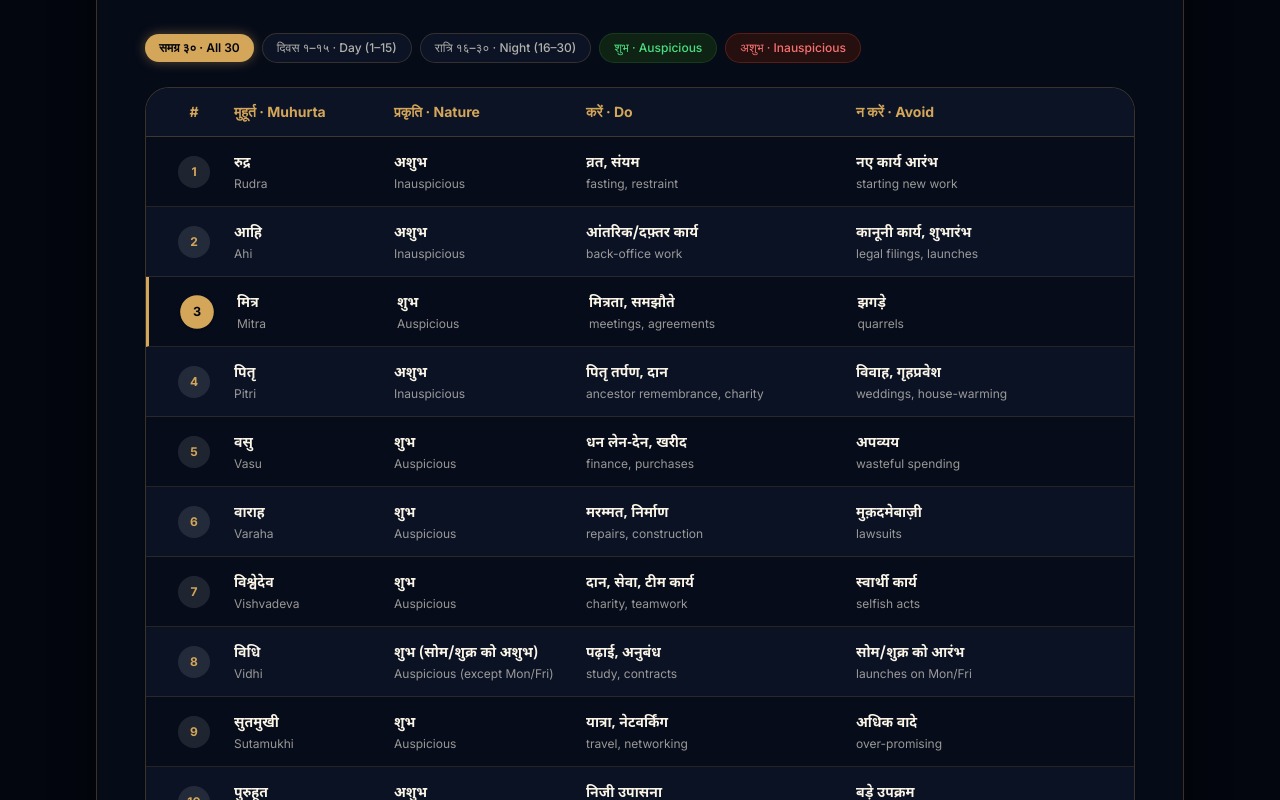
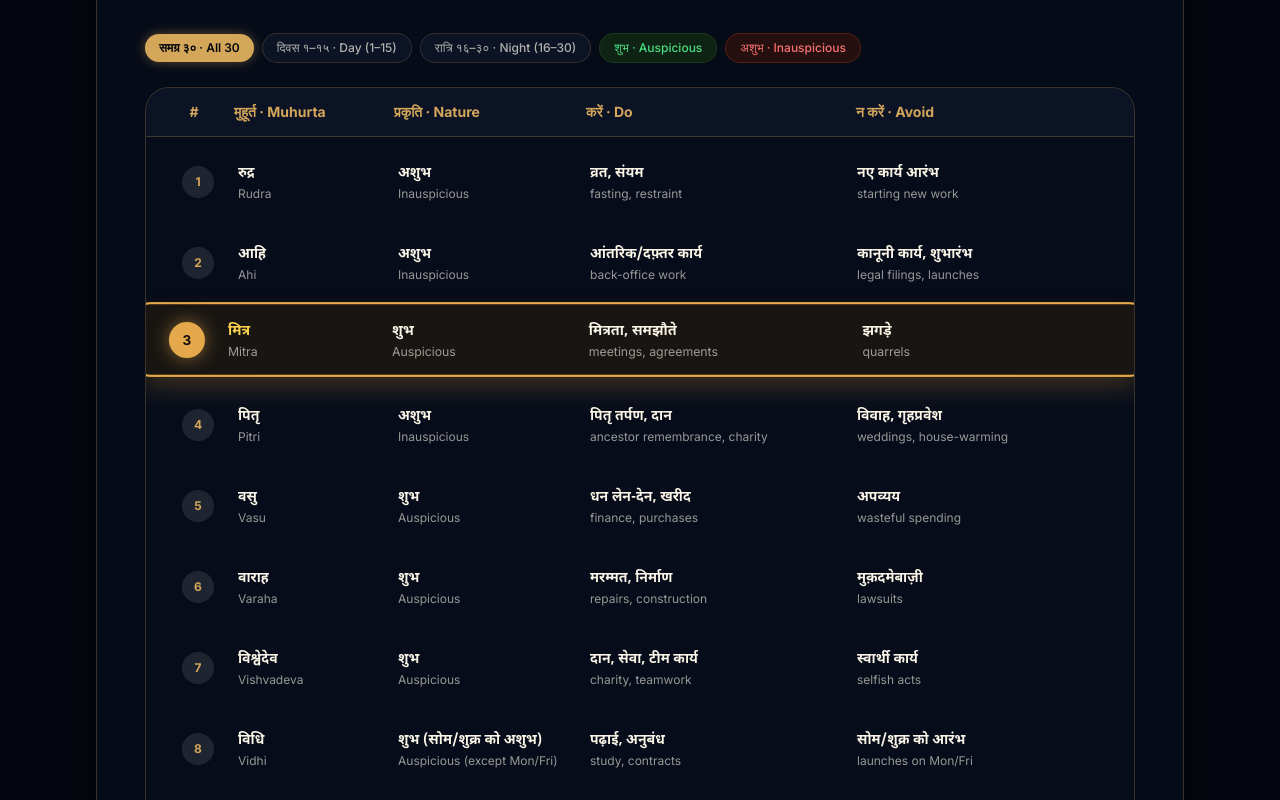
Before and after one commit to varunC28/vedic_clock_website, a Next.js app: page /guide in a window 1280 px wide. Shown: the part 9900-10700 px from the top of the page. Built offline with nearby package versions, Linux system fonts and the light colour scheme.

Commit message:
feat(guide): align 30 Muhurtas and 12 Rashis tables with identical Apple Dock zoom animation

```diff
--- a/src/app/guide/page.tsx
+++ b/src/app/guide/page.tsx
@@ -1129,9 +1129,9 @@ export default function GuidePage() {
               </span>
             </div>
 
-            {/* Table Rows (Zebra striped: alternating #FAF5EC/#F2E6D4 in parchment or #060C1A/#0A1224 in cosmic) */}
-            <div className={cn("w-full divide-y", t.divideSubtle)}>
-              {filteredMuhurtas.map((item, idx) => (
+            {/* Table Rows (Dock Card layout matching all tables) */}
+            <div className="w-full flex flex-col gap-1.5 sm:gap-2 py-2">
+              {filteredMuhurtas.map((item) => (
                 <PanchangTableRow
                   key={item.num}
                   index={item.num}
@@ -1146,11 +1146,6 @@ export default function GuidePage() {
                   variant={isParchment ? "document" : "document-dark"}
                   isHighlighted={selectedMuhurta === item.num}
                   onClick={() => setSelectedMuhurta(item.num)}
-                  className={
-                    isParchment
-                      ? (idx % 2 === 1 ? "bg-[#F2E6D4]" : "bg-[#FAF5EC]")
-                      : (idx % 2 === 1 ? "bg-[#0A1224]" : "bg-[#060C1A]")
-                  }
                 />
               ))}
             </div>
@@ -1241,9 +1236,9 @@ export default function GuidePage() {
           </div>
 
           {/* ── 12 Signs Document Table (Exact match of media_1791472831537 using M5 PanchangTableRow) ── */}
-          <div className={cn("w-full rounded-2xl sm:rounded-3xl shadow-sm overflow-hidden border", t.boxTable)}>
+          <div className={cn("w-full rounded-2xl sm:rounded-3xl shadow-sm p-2 sm:p-4 border", t.boxTable)}>
             {/* Header Row (Deep walnut in parchment / cosmic dark in dark mode) */}
-            <div className={cn("w-full py-3.5 px-3.5 sm:px-6 flex items-center justify-between font-sans text-xs sm:text-sm font-bold select-none", t.th)}>
+            <div className={cn("w-full py-3 px-3.5 sm:px-6 flex items-center justify-between font-sans text-xs sm:text-sm font-bold select-none rounded-xl mb-1.5", t.th)}>
               <div className="w-1/2 sm:w-2/5 shrink-0 text-left">
                 राशि · Sign
               </div>
@@ -1252,9 +1247,9 @@ export default function GuidePage() {
               </div>
             </div>
 
-            {/* 12 Rows using M5 PanchangTableRow (Zebra striped) */}
-            <div className={cn("w-full divide-y", t.divideSubtle)}>
-              {RASHI_GUIDE_ITEMS.map((item, idx) => (
+            {/* 12 Rows using M5 PanchangTableRow (Dock Card layout matching all tables) */}
+            <div className="w-full flex flex-col gap-1.5 sm:gap-2 py-1">
+              {RASHI_GUIDE_ITEMS.map((item) => (
                 <PanchangTableRow
                   key={item.en}
                   index={item.num}
@@ -1263,11 +1258,6 @@ export default function GuidePage() {
                   detailHi={item.signifiesHi}
                   detail={item.signifiesEn}
                   variant={isParchment ? "document" : "document-dark"}
-                  className={
-                    isParchment
-                      ? (idx % 2 === 1 ? "bg-[#F2E6D4]" : "bg-[#FAF5EC]")
-                      : (idx % 2 === 1 ? "bg-[#0A1224]" : "bg-[#060C1A]")
-                  }
                 />
               ))}
             </div>
--- a/src/components/molecules/PanchangTableRow.tsx
+++ b/src/components/molecules/PanchangTableRow.tsx
@@ -62,12 +62,15 @@ export function PanchangTableRow({
           role={onClick ? "button" : undefined}
           tabIndex={onClick ? 0 : undefined}
           className={cn(
-            "group w-full flex items-center justify-between gap-3 sm:gap-6 px-3.5 sm:px-6 py-3 transition-all duration-200 border-b cursor-pointer",
-            isDocDark ? "border-[#D4A65A]/15" : "border-[#DFCBB5]/40",
+            "group relative w-full flex items-center justify-between gap-3 sm:gap-6 px-3.5 sm:px-6 py-3 select-none origin-center cursor-pointer",
+            "transition-all duration-300 ease-[cubic-bezier(0.16,1,0.3,1)]",
             isDocDark
-              ? "hover:bg-[#181512] hover:border-l-[3px] hover:border-l-[#D4A65A]"
-              : "hover:bg-[#EBD6BE]/60 hover:border-l-[3px] hover:border-l-[#B8873D]",
-            isHighlighted && (isDocDark ? "bg-[#181512] border-l-[3px] border-l-[#D4A65A]" : "bg-[#EBD6BE]/70 border-l-[3px] border-l-[#B8873D]"),
+              ? isHighlighted
+                ? "border-2 border-[#E5A84B] border-l-[4px] border-l-[#F59E0B] bg-[#181512] rounded-2xl shadow-[0_12px_30px_-6px_rgba(229,168,75,0.32),0_4px_12px_rgba(0,0,0,0.5)] scale-[1.015] sm:scale-[1.025] -translate-y-0.5 sm:-translate-y-1 z-10"
+                : "border-2 border-transparent border-l-[4px] border-l-transparent hover:border-[#E5A84B] hover:border-l-[#F59E0B] hover:bg-[#181512] hover:shadow-[0_12px_30px_-6px_rgba(229,168,75,0.32),0_4px_12px_rgba(0,0,0,0.5)] hover:scale-[1.015] sm:hover:scale-[1.025] hover:-translate-y-0.5 sm:hover:-translate-y-1 hover:z-10 rounded-2xl scale-100 translate-y-0 z-0"
+              : isHighlighted
+              ? "border-2 border-[#9E672B] border-l-[4px] border-l-[#7E4A19] bg-[#EBD6BE] rounded-2xl shadow-[0_10px_25px_-5px_rgba(110,65,25,0.18),0_4px_10px_rgba(110,65,25,0.08)] scale-[1.015] sm:scale-[1.025] -translate-y-0.5 sm:-translate-y-1 z-10"
+              : "border-2 border-transparent border-l-[4px] border-l-transparent hover:border-[#9E672B] hover:border-l-[#7E4A19] hover:bg-[#EBD6BE] hover:shadow-[0_10px_25px_-5px_rgba(110,65,25,0.18)] hover:scale-[1.015] sm:hover:scale-[1.025] hover:-translate-y-0.5 sm:hover:-translate-y-1 hover:z-10 rounded-2xl scale-100 translate-y-0 z-0",
             className
           )}
         >
@@ -76,14 +79,14 @@ export function PanchangTableRow({
             {index !== undefined && (
               <div
                 className={cn(
-                  "w-7 h-7 sm:w-8 sm:h-8 shrink-0 rounded-full flex items-center justify-center font-sans text-[11px] sm:text-xs font-bold transition-all duration-200",
-                  isHighlighted
-                    ? isDocDark
-                      ? "bg-[#D4A65A] text-[#03060E] shadow-sm scale-105"
-                      : "bg-[#B8873D] text-[#FFF9F0] shadow-sm scale-105"
-                    : isDocDark
-                    ? "bg-white/10 text-[#D4A65A] group-hover:scale-105 group-hover:bg-[#D4A65A] group-hover:text-[#03060E] group-hover:shadow-sm"
-                    : "bg-[#EADCCB] text-[#5C4230] group-hover:scale-105 group-hover:bg-[#B8873D] group-hover:text-[#FFF9F0] group-hover:shadow-sm"
+                  "w-7 h-7 sm:w-8 sm:h-8 shrink-0 rounded-full flex items-center justify-center font-sans text-[11px] sm:text-xs font-bold transition-all duration-300 ease-[cubic-bezier(0.16,1,0.3,1)]",
+                  isDocDark
+                    ? isHighlighted
+                      ? "bg-[#E5A84B] text-[#120F0B] shadow-[0_0_16px_rgba(229,168,75,0.55)] scale-110"
+                      : "bg-white/10 text-[#D4A65A] scale-100 group-hover:scale-110 group-hover:bg-[#E5A84B] group-hover:text-[#120F0B] group-hover:shadow-[0_0_16px_rgba(229,168,75,0.55)]"
+                    : isHighlighted
+                    ? "bg-[#B8873D] text-[#FFF9F0] shadow-md scale-110"
+                    : "bg-[#EADCCB] text-[#5C4230] scale-100 group-hover:scale-110 group-hover:bg-[#B8873D] group-hover:text-[#FFF9F0] group-hover:shadow-md"
                 )}
               >
                 {index}
@@ -92,10 +95,10 @@ export function PanchangTableRow({
             <div className="flex flex-col text-left min-w-0 py-0.5">
               <span
                 className={cn(
-                  "font-hindi font-bold text-xs sm:text-[14px] leading-normal pt-0.5 transition-colors duration-200",
+                  "font-hindi font-bold text-xs sm:text-[14px] leading-normal pt-0.5 transition-colors duration-300",
                   isDocDark
-                    ? "text-[#FBF5E7] group-hover:text-[#FCD34D]"
-                    : "text-[#2D1B0E] group-hover:text-[#8C5D33]"
+                    ? isHighlighted ? "text-[#FCD34D]" : "text-[#FBF5E7] group-hover:text-[#FCD34D]"
+                    : isHighlighted ? "text-[#7E4A19]" : "text-[#2D1B0E] group-hover:text-[#8C5D33]"
                 )}
               >
                 {nameHi}
@@ -143,12 +146,15 @@ export function PanchangTableRow({
         role={onClick ? "button" : undefined}
         tabIndex={onClick ? 0 : undefined}
         className={cn(
-          "group w-full transition-all duration-200 border-b cursor-pointer",
-          isDocDark ? "border-[#D4A65A]/15" : "border-[#DFCBB5]/40",
+          "group relative w-full select-none origin-center cursor-pointer",
+          "transition-all duration-300 ease-[cubic-bezier(0.16,1,0.3,1)]",
           isDocDark
-            ? "hover:bg-[#181512] hover:border-l-[3px] hover:border-l-[#D4A65A]"
-            : "hover:bg-[#EBD6BE]/60 hover:border-l-[3px] hover:border-l-[#B8873D]",
-          isHighlighted && (isDocDark ? "bg-[#181512] border-l-[3px] border-l-[#D4A65A]" : "bg-[#EBD6BE]/70 border-l-[3px] border-l-[#B8873D]"),
+            ? isHighlighted
+              ? "border-2 border-[#E5A84B] border-l-[4px] border-l-[#F59E0B] bg-[#181512] rounded-2xl shadow-[0_12px_30px_-6px_rgba(229,168,75,0.32),0_4px_12px_rgba(0,0,0,0.5)] scale-[1.015] sm:scale-[1.025] -translate-y-0.5 sm:-translate-y-1 z-10"
+              : "border-2 border-transparent border-l-[4px] border-l-transparent hover:border-[#E5A84B] hover:border-l-[#F59E0B] hover:bg-[#181512] hover:shadow-[0_12px_30px_-6px_rgba(229,168,75,0.32),0_4px_12px_rgba(0,0,0,0.5)] hover:scale-[1.015] sm:hover:scale-[1.025] hover:-translate-y-0.5 sm:hover:-translate-y-1 hover:z-10 rounded-2xl scale-100 translate-y-0 z-0"
+            : isHighlighted
+            ? "border-2 border-[#9E672B] border-l-[4px] border-l-[#7E4A19] bg-[#EBD6BE] rounded-2xl shadow-[0_10px_25px_-5px_rgba(110,65,25,0.18),0_4px_10px_rgba(110,65,25,0.08)] scale-[1.015] sm:scale-[1.025] -translate-y-0.5 sm:-translate-y-1 z-10"
+            : "border-2 border-transparent border-l-[4px] border-l-transparent hover:border-[#9E672B] hover:border-l-[#7E4A19] hover:bg-[#EBD6BE] hover:shadow-[0_10px_25px_-5px_rgba(110,65,25,0.18)] hover:scale-[1.015] sm:hover:scale-[1.025] hover:-translate-y-0.5 sm:hover:-translate-y-1 hover:z-10 rounded-2xl scale-100 translate-y-0 z-0",
           className
         )}
       >
@@ -159,14 +165,14 @@ export function PanchangTableRow({
               {/* 1. # Disc */}
               <div
                 className={cn(
-                  "w-7 h-7 shrink-0 rounded-full flex items-center justify-center font-sans text-[11px] font-bold transition-all duration-200",
-                  isHighlighted
-                    ? isDocDark
-                      ? "bg-[#D4A65A] text-[#03060E] shadow-sm scale-105"
-                      : "bg-[#B8873D] text-[#FFF9F0] shadow-sm scale-105"
-                    : isDocDark
-                    ? "bg-white/10 text-[#D4A65A] group-hover:scale-105 group-hover:bg-[#D4A65A] group-hover:text-[#03060E] group-hover:shadow-sm"
-                    : "bg-[#EADCCB] text-[#5C4230] group-hover:scale-105 group-hover:bg-[#B8873D] group-hover:text-[#FFF9F0] group-hover:shadow-sm"
+                  "w-7 h-7 shrink-0 rounded-full flex items-center justify-center font-sans text-[11px] font-bold transition-all duration-300 ease-[cubic-bezier(0.16,1,0.3,1)]",
+                  isDocDark
+                    ? isHighlighted
+                      ? "bg-[#E5A84B] text-[#120F0B] shadow-[0_0_16px_rgba(229,168,75,0.55)] scale-110"
+                      : "bg-white/10 text-[#D4A65A] scale-100 group-hover:scale-110 group-hover:bg-[#E5A84B] group-hover:text-[#120F0B] group-hover:shadow-[0_0_16px_rgba(229,168,75,0.55)]"
+                    : isHighlighted
+                    ? "bg-[#B8873D] text-[#FFF9F0] shadow-md scale-110"
+                    : "bg-[#EADCCB] text-[#5C4230] scale-100 group-hover:scale-110 group-hover:bg-[#B8873D] group-hover:text-[#FFF9F0] group-hover:shadow-md"
                 )}
               >
                 {index}
@@ -175,10 +181,10 @@ export function PanchangTableRow({
               <div className="flex flex-col min-w-0 py-0.5">
                 <span
                   className={cn(
-                    "font-hindi font-bold text-sm leading-normal pt-0.5 transition-colors duration-200",
+                    "font-hindi font-bold text-sm leading-normal pt-0.5 transition-colors duration-300",
                     isDocDark
-                      ? "text-[#FBF5E7] group-hover:text-[#FCD34D]"
-                      : "text-[#2D1B0E] group-hover:text-[#8C5D33]"
+                      ? isHighlighted ? "text-[#FCD34D]" : "text-[#FBF5E7] group-hover:text-[#FCD34D]"
+                      : isHighlighted ? "text-[#7E4A19]" : "text-[#2D1B0E] group-hover:text-[#8C5D33]"
                   )}
                 >
                   {nameHi}
@@ -298,14 +304,14 @@ export function PanchangTableRow({
           <div className="w-12 shrink-0 flex items-center justify-center">
             <div
               className={cn(
-                "w-8 h-8 shrink-0 rounded-full flex items-center justify-center font-sans text-xs font-bold transition-all duration-200",
-                isHighlighted
-                  ? isDocDark
-                    ? "bg-[#D4A65A] text-[#03060E] shadow-sm scale-105"
-                    : "bg-[#B8873D] text-[#FFF9F0] shadow-sm scale-105"
-                  : isDocDark
-                  ? "bg-white/10 text-[#D4A65A] group-hover:scale-105 group-hover:bg-[#D4A65A] group-hover:text-[#03060E] group-hover:shadow-sm"
-                  : "bg-[#EADCCB] text-[#5C4230] group-hover:scale-105 group-hover:bg-[#B8873D] group-hover:text-[#FFF9F0] group-hover:shadow-sm"
+                "w-8 h-8 shrink-0 rounded-full flex items-center justify-center font-sans text-xs font-bold transition-all duration-300 ease-[cubic-bezier(0.16,1,0.3,1)]",
+                isDocDark
+                  ? isHighlighted
+                    ? "bg-[#E5A84B] text-[#120F0B] shadow-[0_0_16px_rgba(229,168,75,0.55)] scale-110"
+                    : "bg-white/10 text-[#D4A65A] scale-100 group-hover:scale-110 group-hover:bg-[#E5A84B] group-hover:text-[#120F0B] group-hover:shadow-[0_0_16px_rgba(229,168,75,0.55)]"
+                  : isHighlighted
+                  ? "bg-[#B8873D] text-[#FFF9F0] shadow-md scale-110"
+                  : "bg-[#EADCCB] text-[#5C4230] scale-100 group-hover:scale-110 group-hover:bg-[#B8873D] group-hover:text-[#FFF9F0] group-hover:shadow-md"
               )}
             >
               {index}
@@ -316,10 +322,10 @@ export function PanchangTableRow({
           <div className="w-36 shrink-0 flex flex-col text-left py-0.5">
             <span
               className={cn(
-                "font-hindi font-bold text-[14px] leading-normal pt-0.5 transition-colors duration-200",
+                "font-hindi font-bold text-[14px] leading-normal pt-0.5 transition-colors duration-300",
                 isDocDark
-                  ? "text-[#FBF5E7] group-hover:text-[#FCD34D]"
-                  : "text-[#2D1B0E] group-hover:text-[#8C5D33]"
+                  ? isHighlighted ? "text-[#FCD34D]" : "text-[#FBF5E7] group-hover:text-[#FCD34D]"
+                  : isHighlighted ? "text-[#7E4A19]" : "text-[#2D1B0E] group-hover:text-[#8C5D33]"
               )}
             >
               {nameHi}
```
